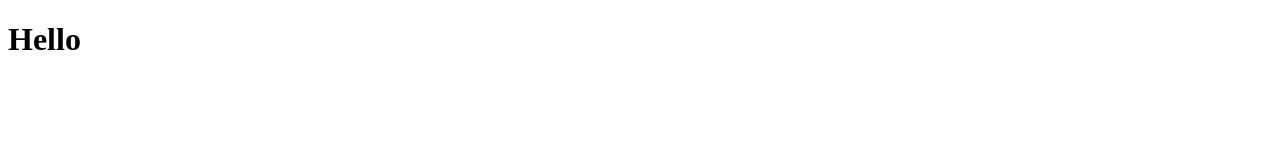
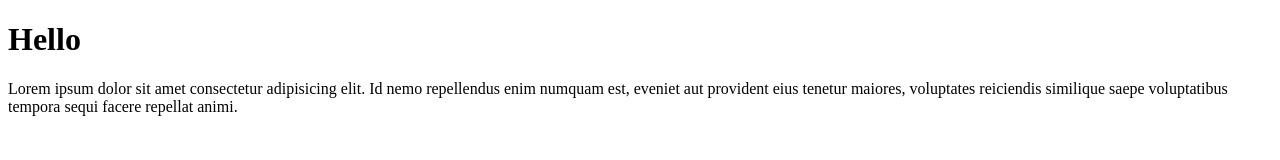
Before and after one commit to KlientasNierka/personal-project, a plain HTML site: page index.html in a window 1280 px wide. Drawn offline with Linux system fonts and the light colour scheme.

Commit message:
paragraph added

```diff
--- a/index.html
+++ b/index.html
@@ -9,5 +9,6 @@
 </head>
 <body>
     <h1>Hello</h1>
+    <p>Lorem ipsum dolor sit amet consectetur adipisicing elit. Id nemo repellendus enim numquam est, eveniet aut provident eius tenetur maiores, voluptates reiciendis similique saepe voluptatibus tempora sequi facere repellat animi.</p>
 </body>
 </html>
```
